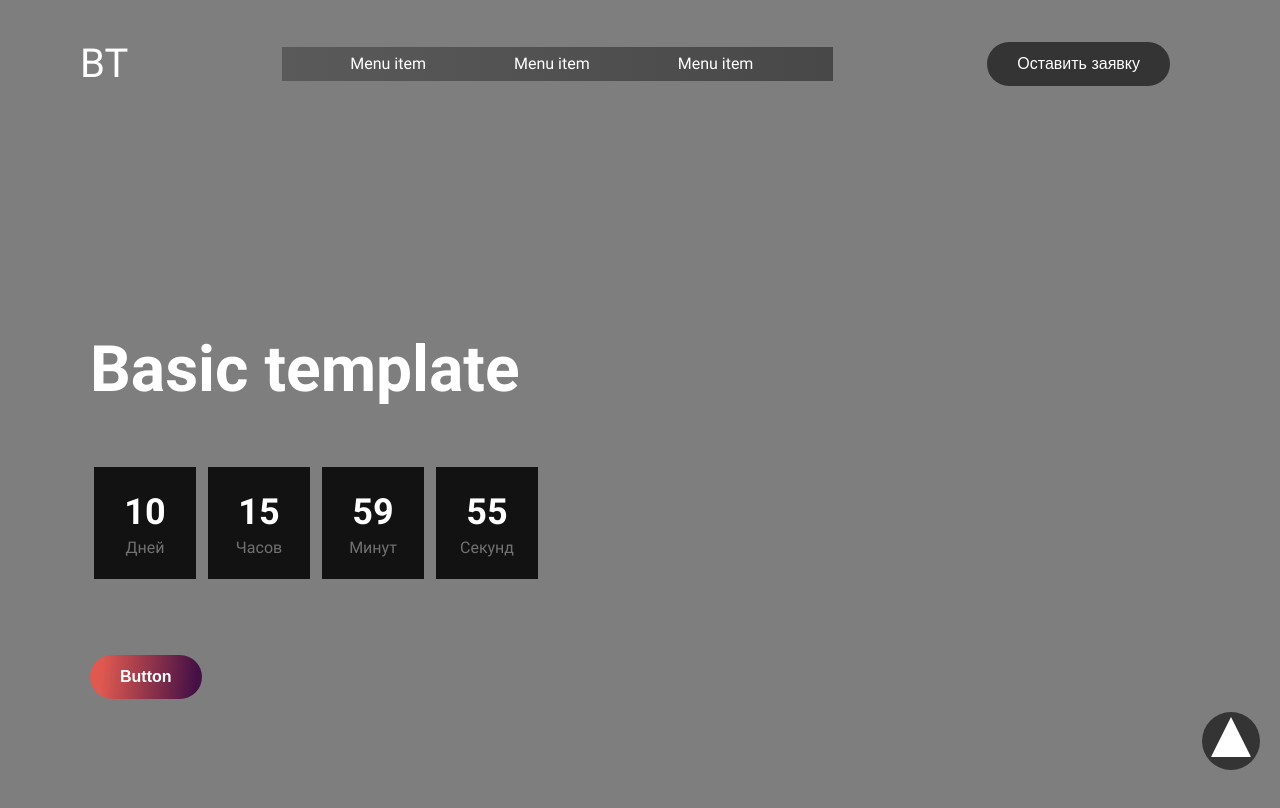
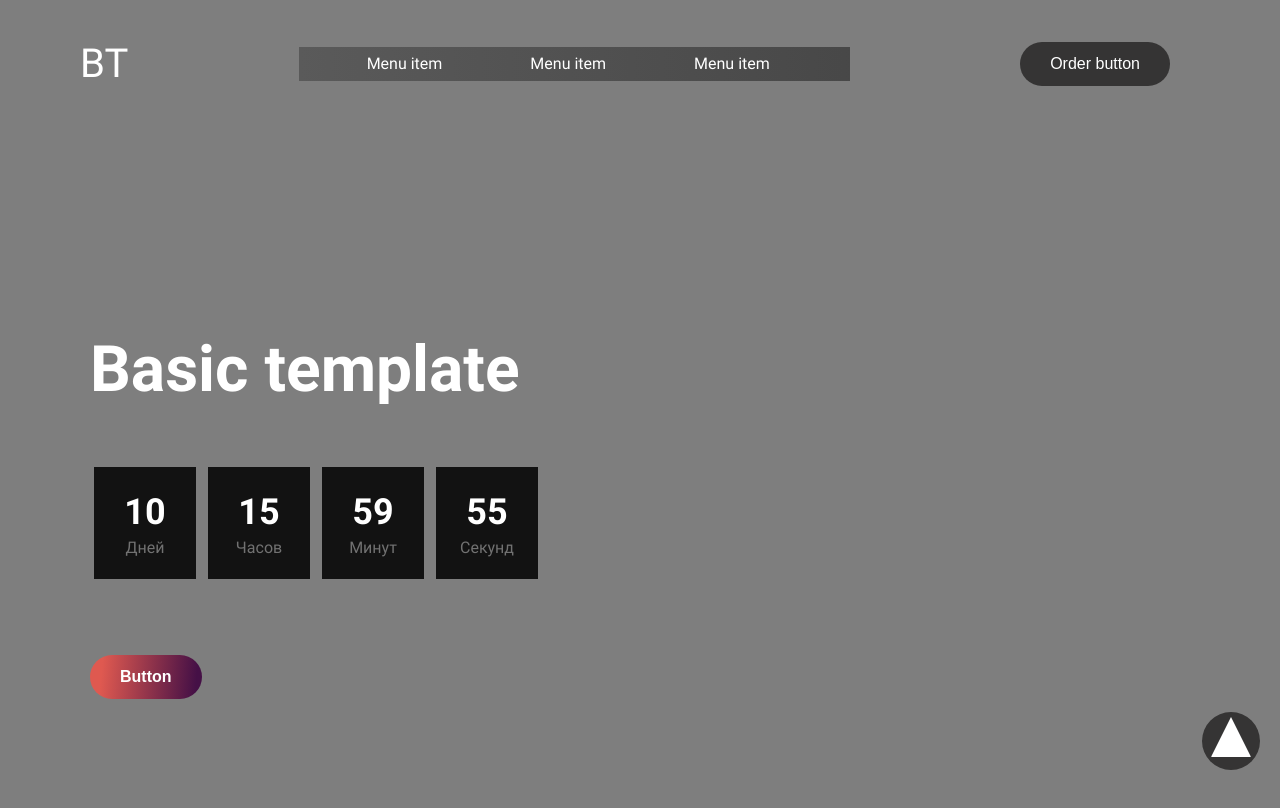
Before and after one commit to S-Kozachuk/adaptive-template, a plain HTML site: page index.html in a window 1280 px wide. Drawn offline with Linux system fonts and the light colour scheme.

```diff
--- a/index.html
+++ b/index.html
@@ -44,7 +44,7 @@
 							</div>
 						</li>
 					</nav>
-					<button type="button" class="button button--light header__button modal__btn">Оставить заявку</button>
+					<button type="button" class="button button--light header__button modal__btn">Order button</button>
 					<div class="toggle-menu">
 						<span></span>
 					</div>
```
